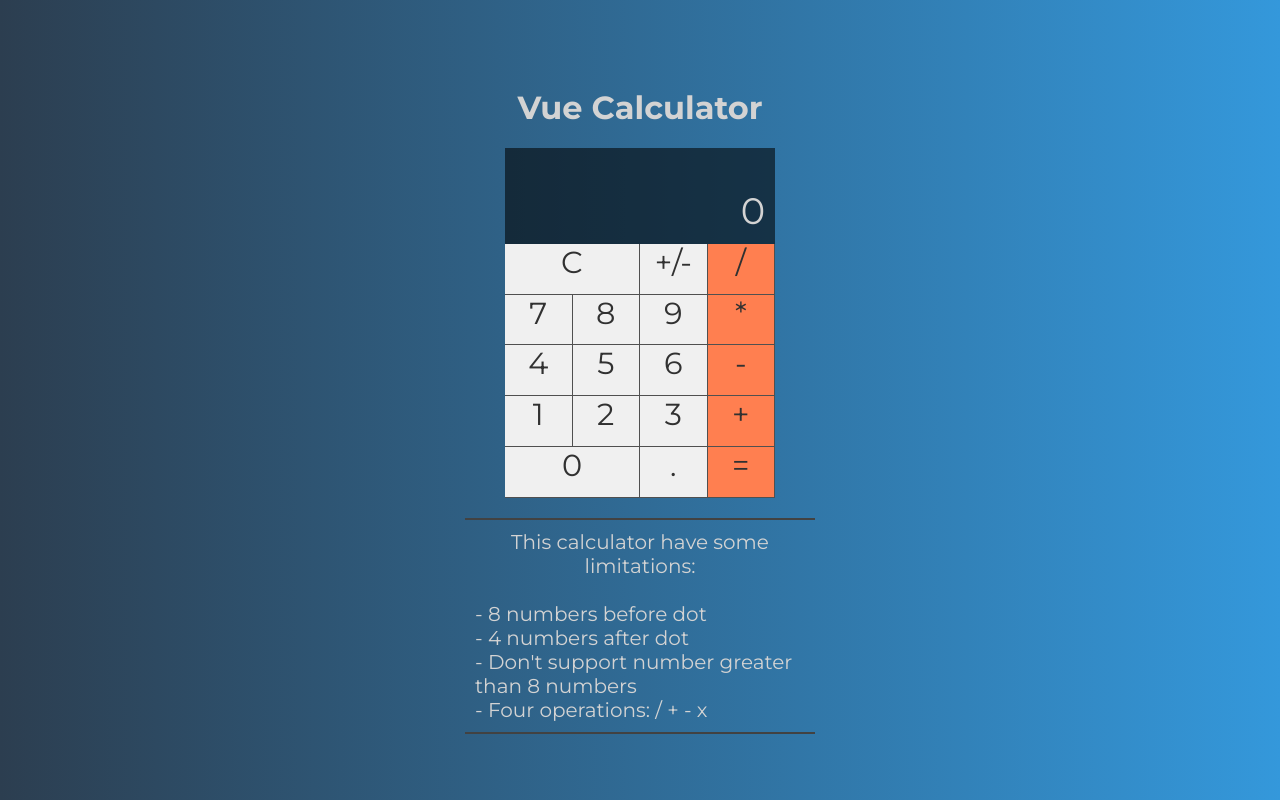
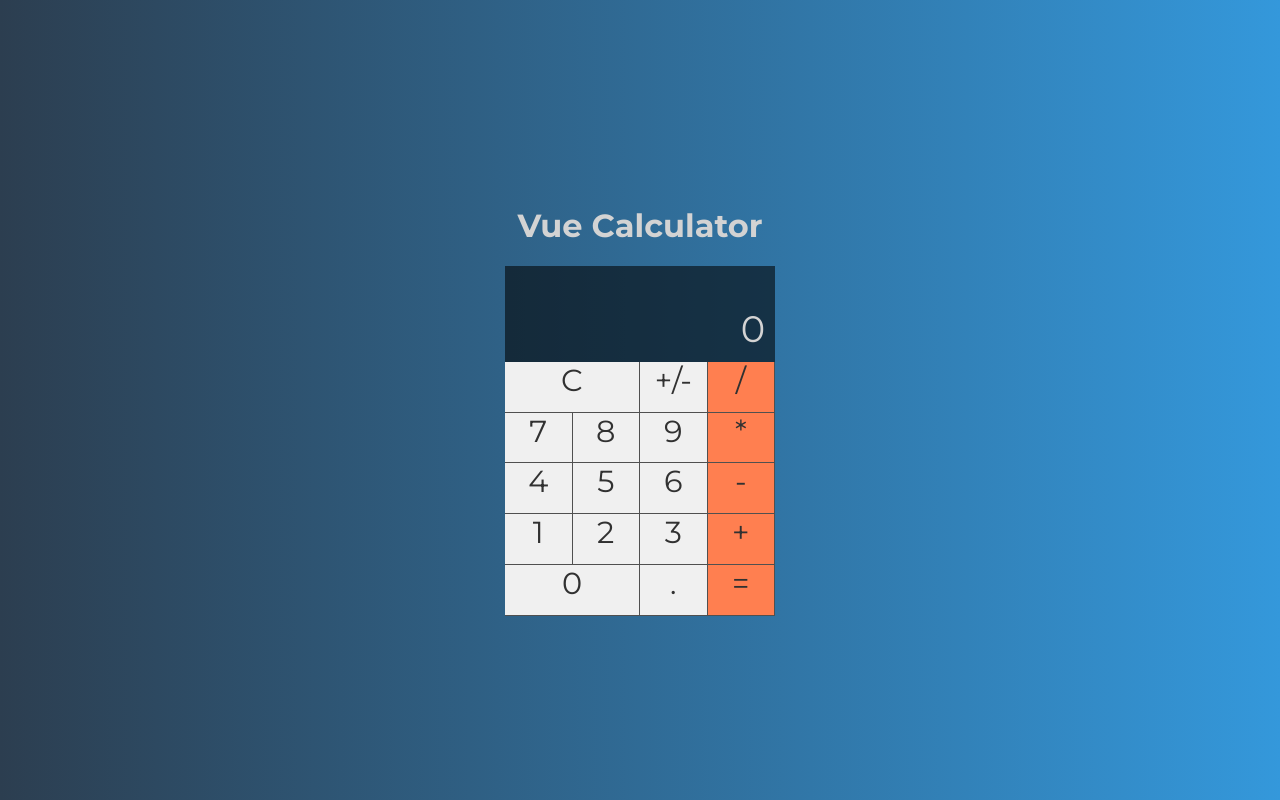
Before and after one commit to luanrohwedder/vue-calculator, a Vue app: page / in a window 1280 px wide. Built offline with nearby package versions, Linux system fonts and the light colour scheme.

Commit message:
Visual/Code Update

```diff
--- a/src/App.vue
+++ b/src/App.vue
@@ -2,19 +2,16 @@
   <div id="app">
     <h1>Vue Calculator</h1>
     <Calculator/>
-    <Advice/>
   </div>
 </template>
 
 <script>
 import Calculator from './components/Calculator.vue'
-import Advice from './components/Advice.vue'
 
 export default {
   name: 'App',
   components: {
-    Calculator,
-    Advice
+    Calculator
   }
 }
 </script>
@@ -44,5 +41,4 @@ body {
   color: rgb(211, 211, 211);
   background: linear-gradient(to right, rgb(44, 62, 80), rgb(52, 152, 219));
 }
-
 </style>
--- a/src/components/Advice.vue
+++ /dev/null
@@ -1,33 +0,0 @@
-<template>
-  <div class="Advice">
-      <span>This calculator have some limitations:</span>
-      <div class="adviceText">
-        <br>
-        <span>- 8 numbers before dot <br> - 4 numbers after dot <br></span>
-        <span>- Don't support number greater than 8 numbers <br> - Four operations: / + - x</span>
-      </div>
-  </div>
-</template>
-
-<script>
-export default {
-
-}
-</script>
-
-<style>
-  .Advice {
-    margin: 0 auto;
-    width: 350px;
-    margin-top: 20px;
-    border-top: 2px solid #424242;
-    border-bottom: 2px solid #424242;
-    padding-top: 10px;
-    padding-bottom: 10px;
-    font-size: 20px;
-  }
-  .adviceText {
-    padding-left: 10px;
-    text-align: left;
-  }
-</style>
```
